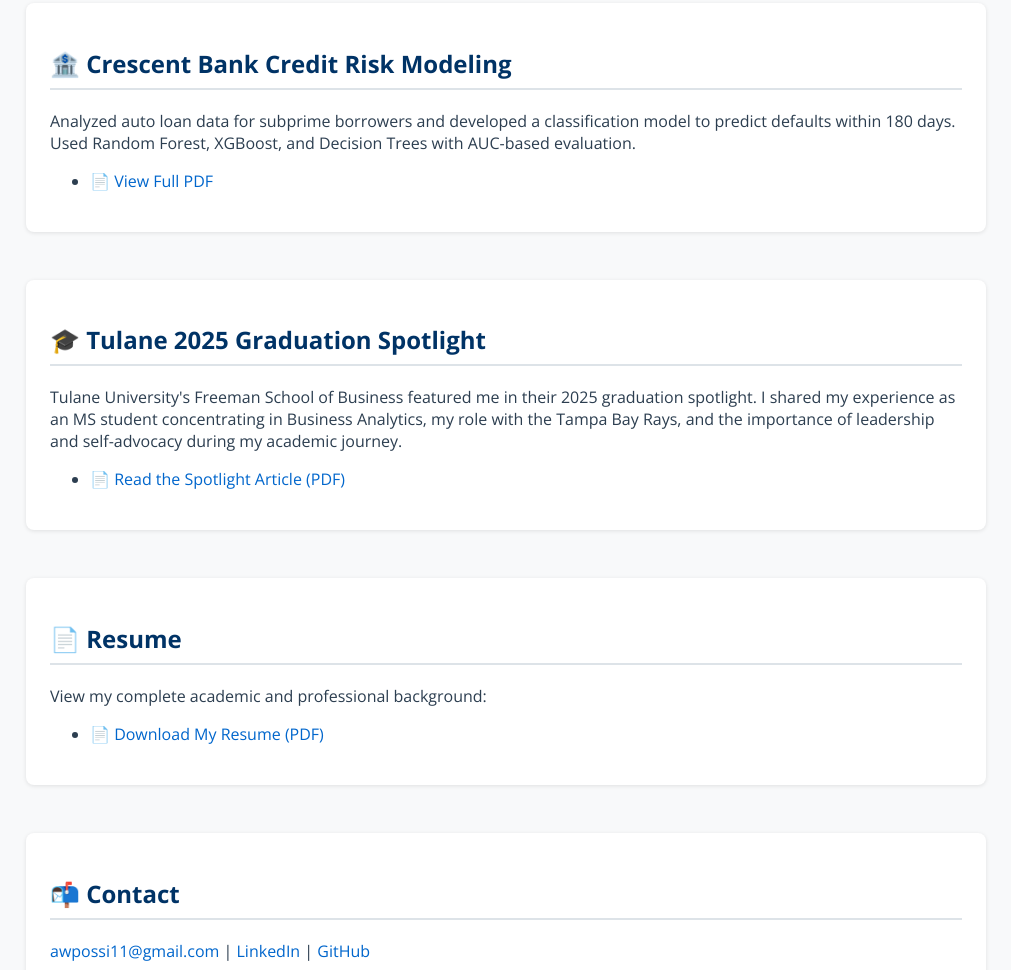
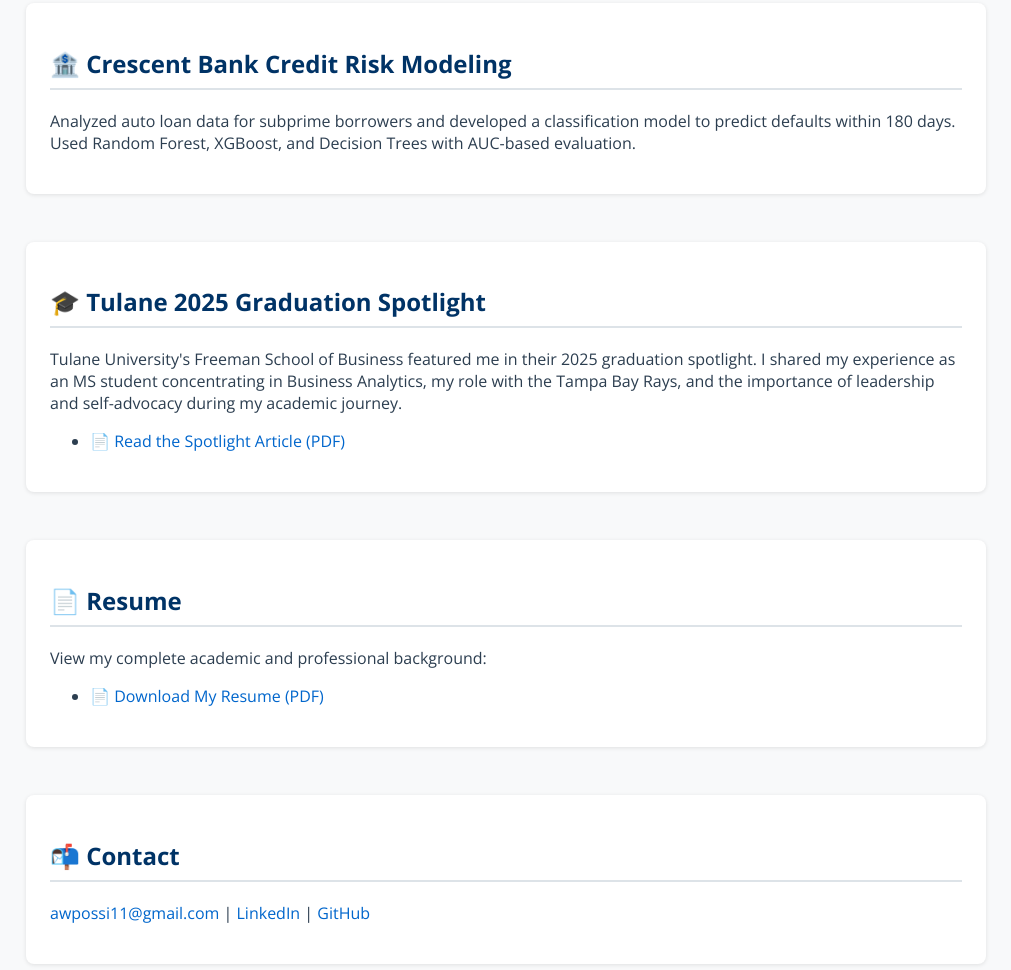
Before and after one commit to awpossi/awpossi.github.io, a plain HTML site: page index.html in a window 1280 px wide. Shown: the part 2710-3680 px from the top of the page, without its empty margins (134-1145 px from the left). Drawn offline with nearby package versions, Linux system fonts and the light colour scheme.

Commit message:
Update index.html

```diff
--- a/index.html
+++ b/index.html
@@ -211,7 +211,7 @@
     Used Random Forest, XGBoost, and Decision Trees with AUC-based evaluation.
   </p>
   <ul>
-    <li><a href="Crescent%20Bank%204_18.pdf" target="_blank">📄 View Full PDF</a></li>
+
   </ul>
 </section>
 
```
